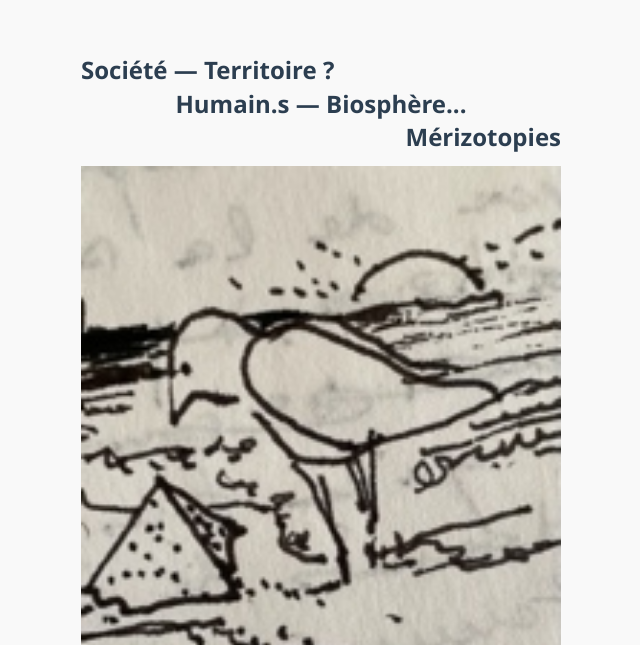
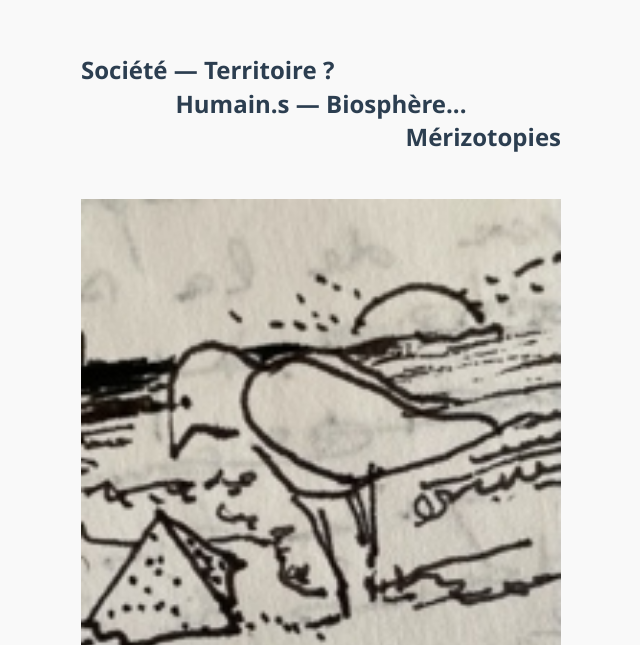
Before and after one commit to merizotopies/merizotopies.github.io, a plain HTML site: page index.html in a window 1280 px wide. Shown: the part 155-800 px from the top of the page, without its empty margins (319-959 px from the left). Drawn offline with Linux system fonts and the light colour scheme.

Commit message:
feat: title padding bottom.

```diff
--- a/index.html
+++ b/index.html
@@ -109,7 +109,7 @@
     <h1>
         <span class="line1">Société — Territoire ?</span><br />
         <span class="line2">Humain.s — Biosphère...</span><br />
-        <span class="line3">Mérizotopies</span>
+        <span class="line3">Mérizotopies</span><br /><br />
     </h1>
 
     <figure>
```
